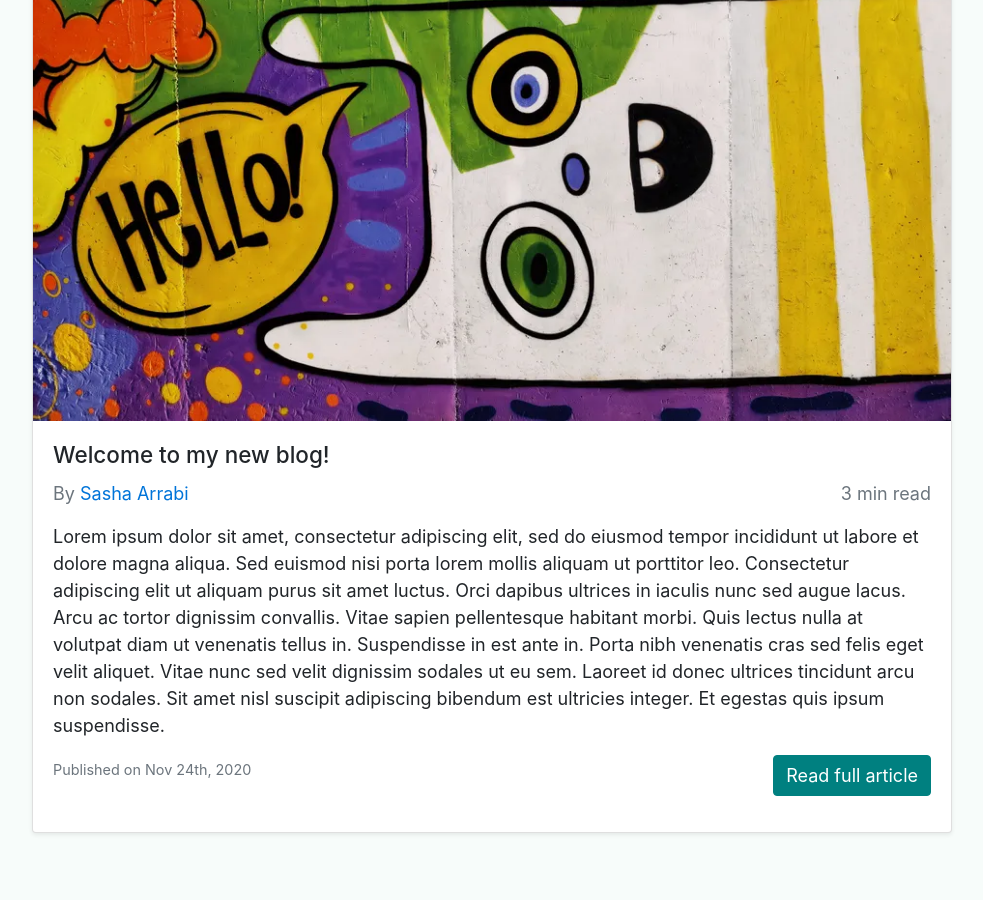
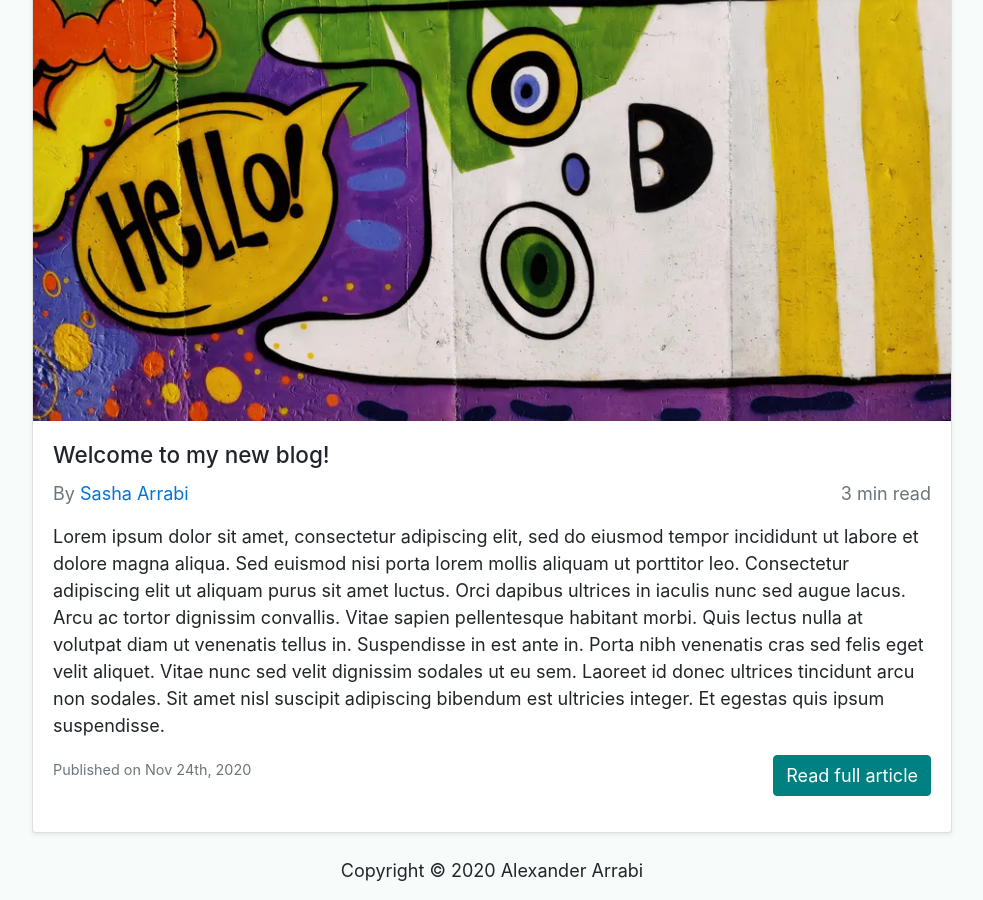
Before and after one commit to sasha-arrabi/papa-dev, a Jekyll site: the page built from src/index.html, in a window 1280 px wide and 900 px high, scrolled down 1797 px. Shown: the whole window, without its empty margins (148-1131 px from the left). Built offline with Jekyll 4.4.1, drawn with Linux system fonts in a browser that asks for light colours; the list of posts is cut into pages by our own code; comment, search, counter and statistics services are not loaded; before the commit the page ends 2654 px from its top, so only the background shows below that.

Commit message:
Adding copyright footer

```diff
--- a/src/_includes/footer.html
+++ b/src/_includes/footer.html
@@ -0,0 +1 @@
+<div class="text-center mb-3" style="width: 100%">Copyright &copy; {{ "now" | date: "%Y" }} Alexander Arrabi</div>
--- a/src/_layouts/post.html
+++ b/src/_layouts/post.html
@@ -72,5 +72,6 @@
       </div>
     </div>
   </div>
+  {% include footer.html %}
 </body>
 </html>
--- a/src/categories.html
+++ b/src/categories.html
@@ -30,5 +30,6 @@ title: Categories
       </div>
     </div>
   </div>
+  {% include footer.html %}
 </body>
 </html>
--- a/src/index.html
+++ b/src/index.html
@@ -105,6 +105,7 @@
         </ul>
       </nav>
       {% endif %}
+      {% include footer.html %}
     </div>
   </body>
 </html>
--- a/src/tags.html
+++ b/src/tags.html
@@ -8,5 +8,6 @@ title: Tags
   <!-- Creating a bubble chart of all the tags in the blog-->
   <!-- <script src="https://d3js.org/d3.v6.min.js"></script> -->
   {% include nav.html %}
+  {% include footer.html %}
 </body>
 </html>
```
Also changed, not shown: 1 other file.
